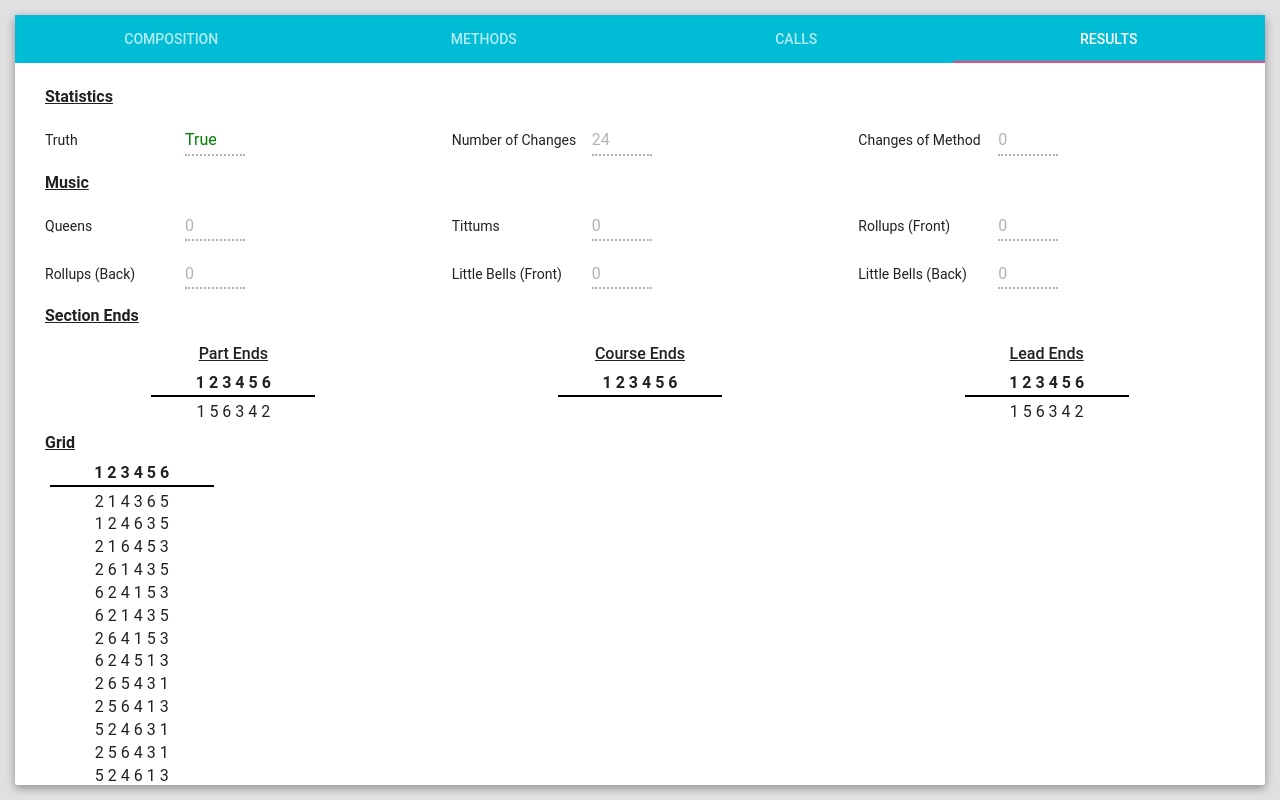
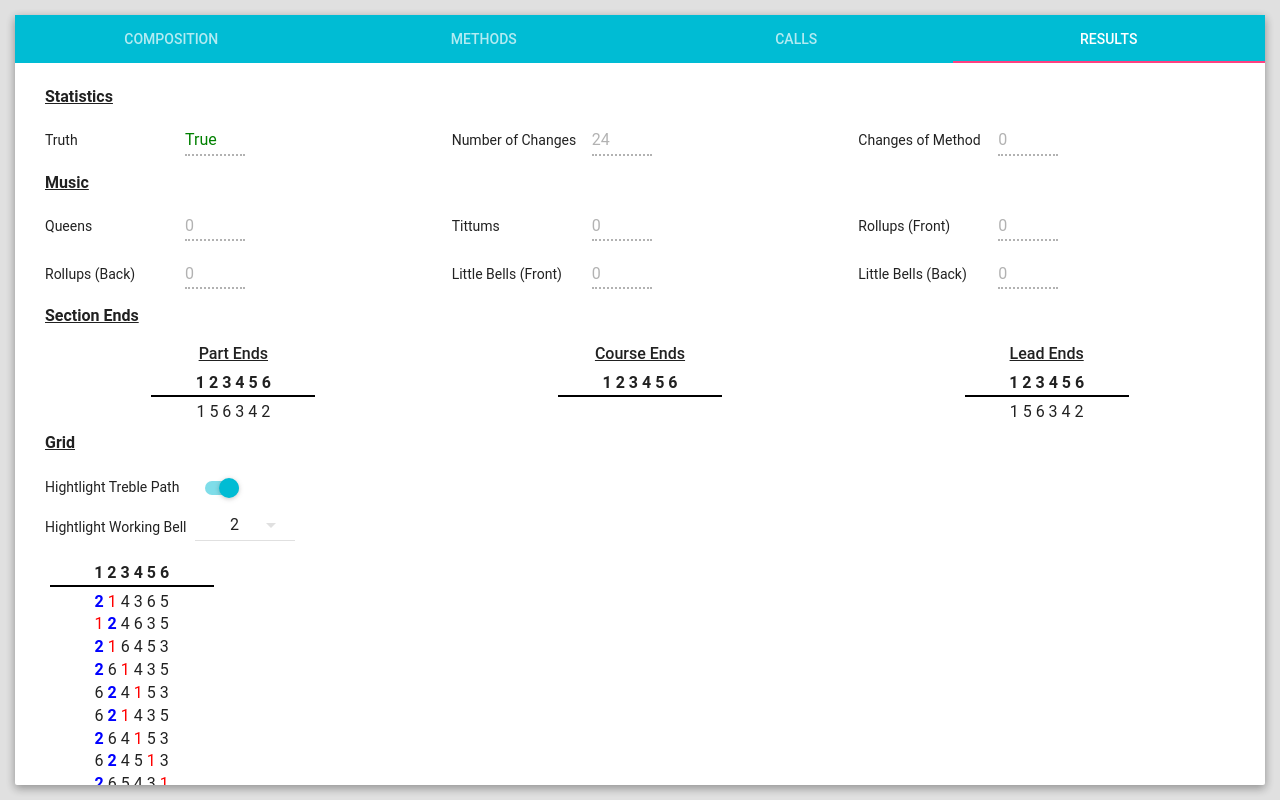
Before and after one commit to chrisjfield/CompositionProver, a React (Create React App) app: page / in a window 1280 px wide. Both pictures are taken after a click on the button "RESULTS". Built offline with nearby package versions, Linux system fonts and the light colour scheme.

Commit message:
colour for lines on grid

```diff
--- a/src/components/Results.tsx
+++ b/src/components/Results.tsx
@@ -2,11 +2,28 @@ import * as React from 'react';
 import { connect } from 'react-redux';
 
 import TextField from 'material-ui/TextField';
+import Toggle from 'material-ui/Toggle';
+import MenuItem from 'material-ui/MenuItem';
+import SelectField from 'material-ui/SelectField';
 
 import { IStore, IResultProps } from '../interfaces/Interfaces';
 import styles from '../styles';
+import { getNotationCharacterFromPosition } from '../helpers/placeNotationHelper';
 
-class Results extends React.Component<IResultProps> {
+interface IResultState {
+    showTreble: boolean;
+    showWorkingBell: string;
+}
+
+class Results extends React.Component<IResultProps, IResultState> {
+    constructor(props: IResultProps) {
+        super(props);
+
+        this.state = {
+            showTreble: true,
+            showWorkingBell: '2',
+        };
+    }
 
     getCompositionStats = () => {
         return (
@@ -208,11 +225,80 @@ class Results extends React.Component<IResultProps> {
     }
 
     getGridBell = (bell: string, rowIndex: number) => {
+        const showTreblePath: string = (bell === '1' && this.state.showTreble && this.state.showWorkingBell !== bell)
+            ? ' grid-highlighted-treble'
+            : '';
+        const highlightPath: string = (bell === this.state.showWorkingBell) ? ' grid-highlighted-bell' : '';
+
         return (
-            <span key={String(rowIndex) + bell} className={'grid-row-bell grid-row-' + rowIndex + '-' + bell}>
+            <span key={String(rowIndex) + bell}
+                className={'grid-row-bell grid-row-' + rowIndex + '-' + bell + highlightPath + showTreblePath}>
                 {bell}
             </span>
         );
+    }
+
+    getGridOptions = () => {
+        return (
+            <div>
+                <div className="row grid-options-first">
+                    <div className="col-sm-6">
+                        <span className="text-field-results-grid-options-treble">
+                            Hightlight Treble Path
+                        </span>
+                        <div className="grid-toggle">
+                            <Toggle
+                                toggled={this.state.showTreble}
+                                onToggle={(event, isInputChecked) => this.toggle(isInputChecked)}/>
+                        </div>
+                    </div>
+                </div>
+                <div className="row grid-options">
+                    <div className="col-sm-6">
+                        <div className="text-field-results-grid-options-inside">
+                            Hightlight Working Bell
+                        </div>
+                        <div className="grid-selected-bell">
+                            <SelectField
+                                value={this.state.showWorkingBell}
+                                onChange={(event, index, newValue) => this.showBell(newValue)}
+                                style={styles.resultWorkingBellField}
+                            >
+                                <MenuItem key={null} value={null} primaryText={'none'} />
+                                {this.getWorkingBells()}
+                            </SelectField>
+                        </div>
+                    </div>
+                </div>
+            </div>
+        );
+    }
+
+    getWorkingBells = () => {
+        const bellsArray: string[] = [];
+        const numberOfBells: number = this.props.rows[0] ? this.props.rows[0].length : 0;
+
+        for (let i = 1; i <= numberOfBells; i += 1) {
+            bellsArray.push(getNotationCharacterFromPosition(i));
+        }
+
+        return bellsArray.map((bell: string, index: number) => {
+            return (
+                <MenuItem key={bell} value={bell} primaryText={bell} />
+            );
+        });
+    }
+
+    toggle = (isInputChecked: boolean) => {
+        this.setState({
+            showTreble: isInputChecked,
+        });
+    }
+
+    showBell = (bell: string) => {
+        this.setState({
+            showWorkingBell: bell,
+        });
     }
 
     render() {
@@ -233,6 +319,7 @@ class Results extends React.Component<IResultProps> {
                 <div className="row group-heading">
                     <h4>Grid</h4>
                 </div>
+                {this.getGridOptions()}
                 {this.getGrid()}
             </div>
         );
--- a/src/styles/css/results.css
+++ b/src/styles/css/results.css
@@ -58,3 +58,38 @@
 .grid-column {
     margin-bottom: 70px;
 }
+
+.grid-highlighted-treble {
+    color: red;
+}
+
+.grid-highlighted-bell {
+    color: blue;
+    font-weight: bold;
+}
+
+.grid-toggle {
+    display: inline-block;
+    vertical-align: bottom;
+}
+
+.grid-options-first {
+    margin-top: 15px;
+}
+
+.text-field-results-grid-options-treble {
+    width: 150px;
+    display: inline-block;
+    vertical-align: top;
+}
+
+.grid-selected-bell {
+    display: inline-block;
+}
+
+.text-field-results-grid-options-inside {
+    width: 150px;
+    display: inline-block;
+    padding-bottom: 25px;
+    vertical-align: bottom;
+}
--- a/src/styles/styles.ts
+++ b/src/styles/styles.ts
@@ -28,6 +28,10 @@ const styles: { [name: string]: React.CSSProperties } = {
     truthFieldFalse: {
         color: 'red',
     },
+    resultWorkingBellField: {
+        width: 100,
+        textAlign: 'right',
+    },
 };
 
 export default styles;
```
Also changed, not shown: 1 other file (tests, documents, lock files or other folders).
